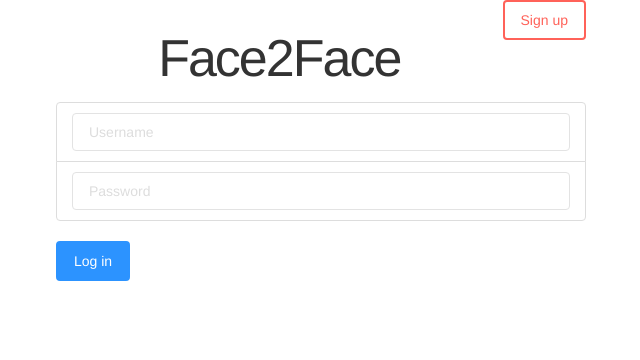
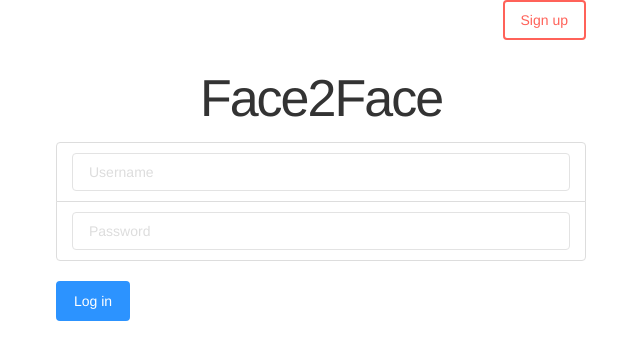
Before and after one commit to juliocesardiaz/Face2Face, a PHP site: template views/login.html.twig in a window 1280 px wide. Shown: the top 360 px of the page, without its empty margins (319-959 px from the left). Run offline with PHP 8.4, Linux system fonts and the light colour scheme; the template is opened without the code that fills it, so the values that code supplies are empty; some libraries are stand-ins or nearby versions.

Commit message:
update twig pages

```diff
--- a/views/login.html.twig
+++ b/views/login.html.twig
@@ -16,9 +16,11 @@
     </head>
     <body>
         <div class="container">
-            <form action="/Users/Guest/Desktop/Face2Face/views/home.html.twig" method="post">
-                <button href="/" class="btn btn-danger inline pull-right">Sign up</button>
-            </form>
+            <div class="clearfix">
+                <form action="/Users/Guest/Desktop/Face2Face/views/home.html.twig" method="post">
+                    <button href="/" class="btn btn-danger inline pull-right">Sign up</button>
+                </form>
+            </div>
             <h1>Face2Face</h1>
 
             <form action="/XXX" method="post">
```
